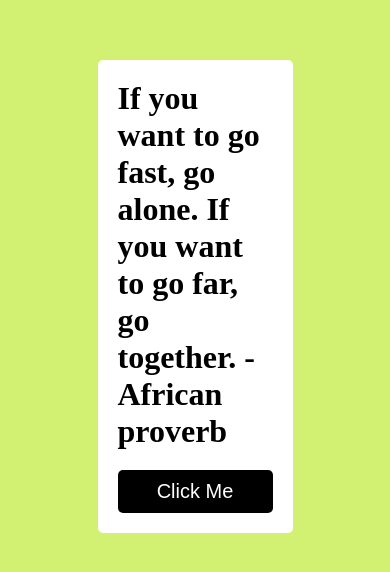
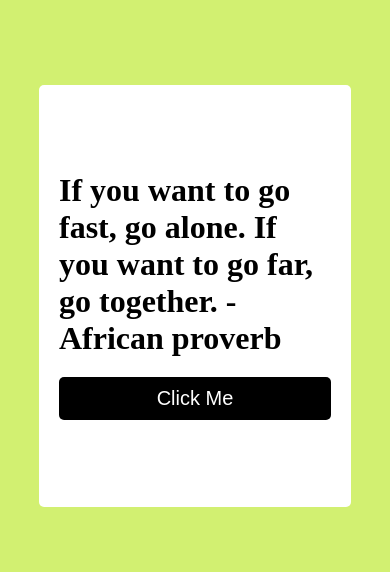
Before and after one commit to Shivan7845/Random-quotes-generator, a plain HTML site: page index.html in a window 390 px wide. Shown: the part 126-698 px from the top of the page. Drawn offline with Linux system fonts and the light colour scheme.

Commit message:
first commit

```diff
--- a/style.css
+++ b/style.css
@@ -38,3 +38,9 @@ button{
     border-radius: 5px;
     background-color: black;
 }
+@media (max-width : 600px){
+    .container{
+        width: 80%;
+        min-height: 50vh;
+    }
+}
```
